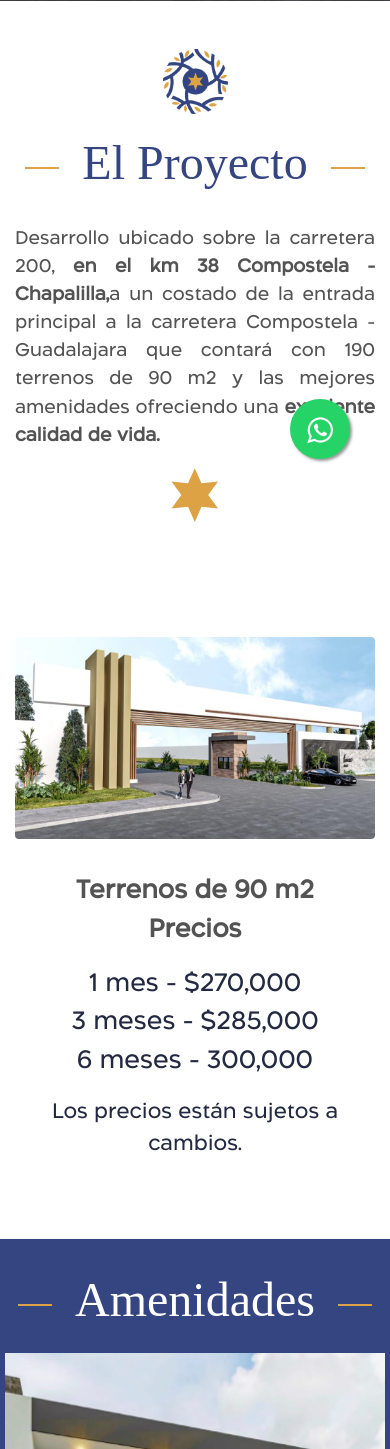
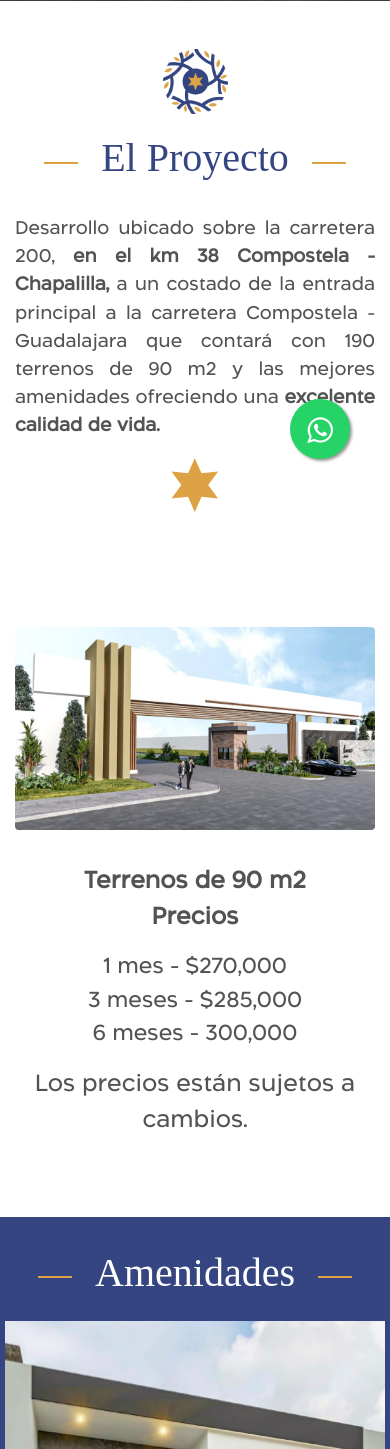
Before and after one commit to desarrolloCoeur/galicia, a PHP site: page / in a window 390 px wide. Shown: the part 345-1794 px from the top of the page. Run offline with PHP 8.4, Linux system fonts and the light colour scheme; some libraries are stand-ins or nearby versions; some web fonts are replaced.

Commit message:
cambios Erick amenidades

```diff
--- a/css/style.css
+++ b/css/style.css
@@ -69,9 +69,11 @@ Apto cafe : #59291E
 }
 .cambios{
   font-size: 1.25rem;
+  color: #535353;
 }
 .precios{
   font-size: 1.5rem;
+  color: #535353;
 }
 .terrenos{
   font-size: 1.5rem;
@@ -1217,5 +1219,24 @@ h1, h2, h3, h4, h5, h6 {
   .text-proyect {
     font-size: 1.1rem;
   }
+  .titulo{
+    font-size: 2.5rem;
+  }
+  .disfruta{
+    font-size: 1.6.0rem;
+  }
+  .descrip-disfrutas{
+    font-size: 1.4rem;
+  }
+  .terrenos{
+    font-size: 1.4rem;
+  }
+  .cambios{
+    font-size: 1.4rem;
+  }
+  .precios{
+    font-size: 1.3rem;
+  }
+
 }
 /*# sourceMappingURL=style.css.map */
--- a/index.php
+++ b/index.php
@@ -4,8 +4,8 @@ require_once("components/navbar.php");
 require_once("components/banner-index.php");
 
 $texto1 = "El Proyecto";
-$texto2 = "Desarrollo ubicado sobre la carretera 200,";
-$texto3 = "en el km 38 Compostela - Chapalilla,";
+$texto2 = "Desarrollo ubicado sobre la carretera 200, ";
+$texto3 = "en el km 38 Compostela - Chapalilla, ";
 $texto4 = "a un costado de la entrada principal a la carretera Compostela - Guadalajara que contará con 190 terrenos de 90 m2 y las mejores amenidades ofreciendo una ";
 $texto5 = "excelente calidad de vida.";
 $texto6 = "Terrenos de 90 m2 ";
@@ -84,17 +84,17 @@ $texto26 = "Plusvalía - Ubicación Estratégica - Amenidades - Crecimiento de l
         <section class="section" id="portfolio" style="padding-top: 0rem; background: #344582;">
             <div class="container" style=";">
                 <div class="row">
-                    <div class="col-12 mb-4">
+                    <div class="col-12 mb-4" data-aos="fade-up">
                         <h2 class="mb-0 title titulo" style="color: #fff; padding-top: 2rem;"><span class="title-border mr-4 pr-3"></span><?php echo $texto12; ?> <span class="title-border ml-4 pl-3"></span></h2>
                     </div>
                 </div>
                 <!-- end row -->
 
                 <div class="row amenidades">
-                    <div clas="col-12 col-lg-6 col-md-6">
+                    <div clas="col-12 col-lg-6 col-md-6" data-aos="fade-up">
                         <img class="img-fluid" style="width: 380px;" src="images/La Coruña.jpg" alt="">
                     </div>
-                    <div class="col-12 col-lg-6 col-md-6">
+                    <div class="col-12 col-lg-6 col-md-6" data-aos="fade-up">
                         <div class="card">
                             <div class="card-body" style="background-color: #344582;">
                                 <h5 class="card-title disfruta"><?php echo $texto13; ?></h5>
```
